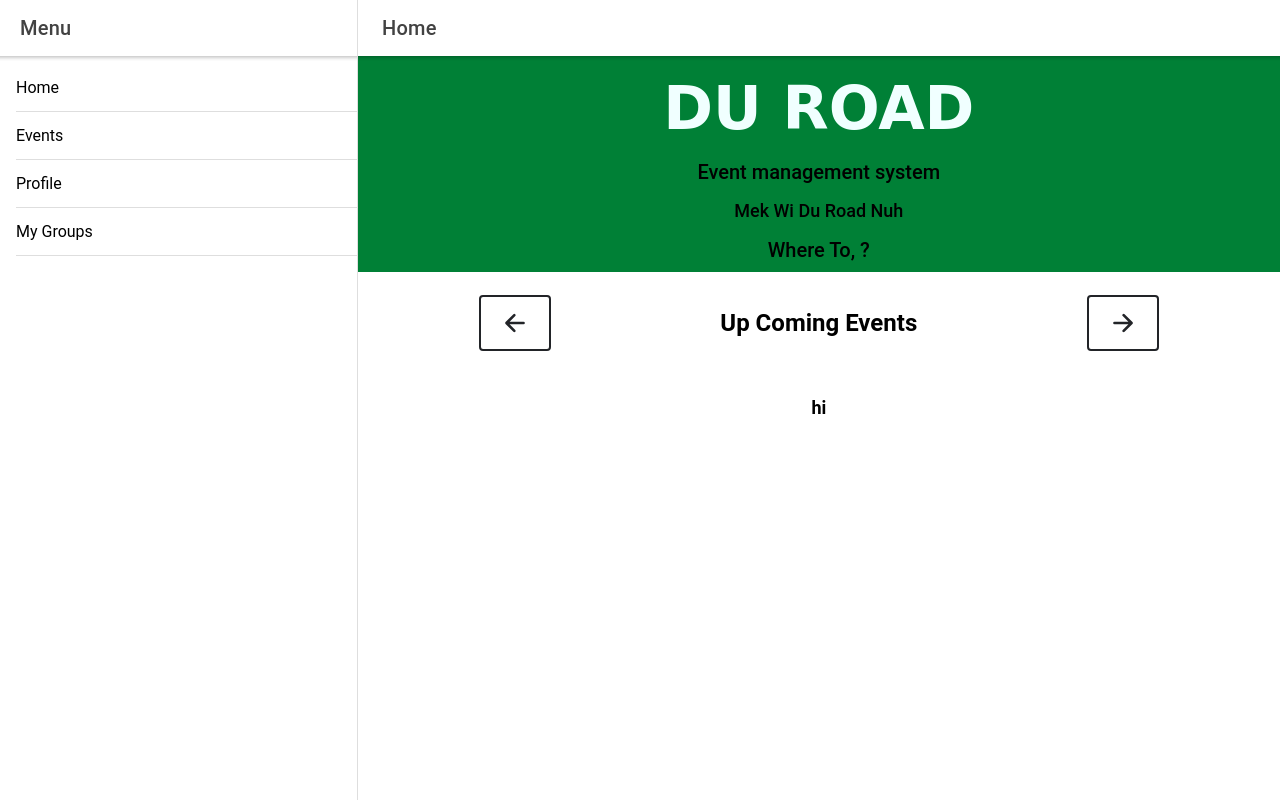
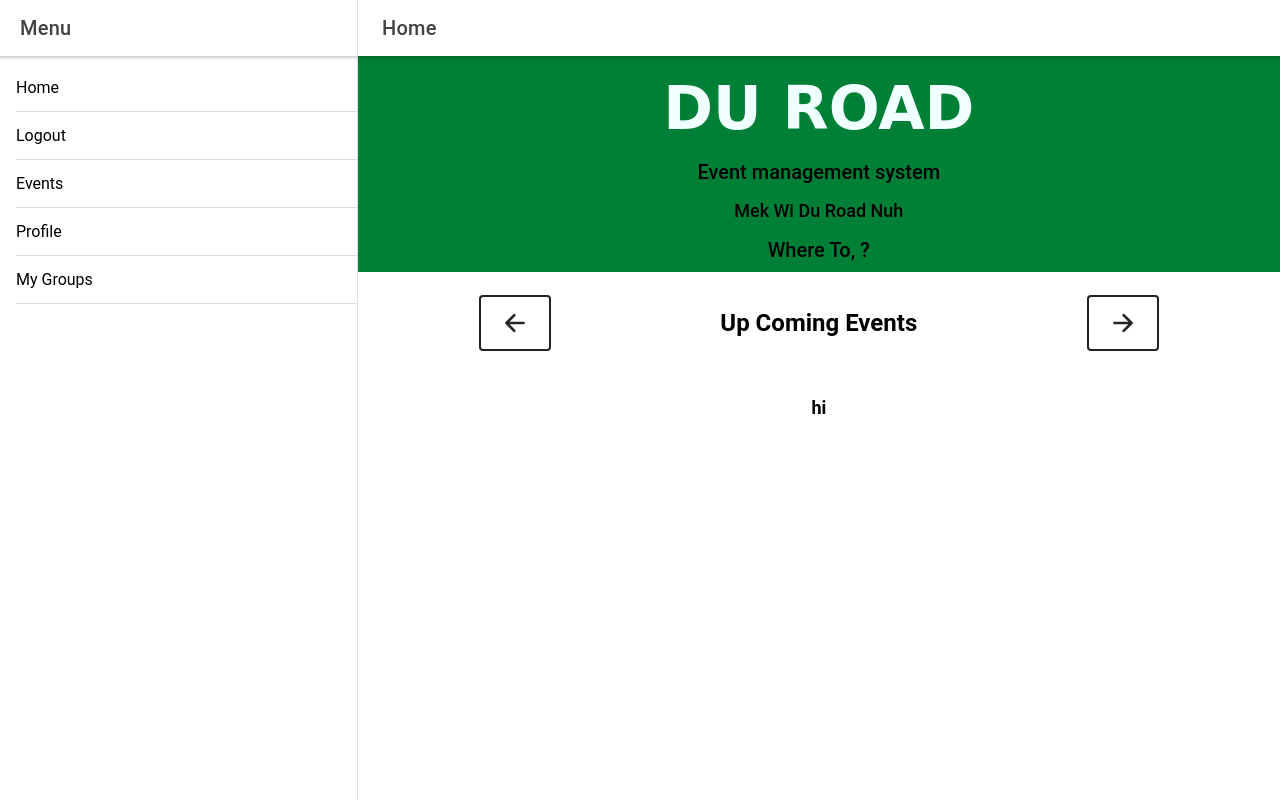
Before and after one commit to QualityAssuredNCBUWI/scrum9-event-management, a React (Create React App) app: page /home in a window 1280 px wide. Built offline with nearby package versions, Linux system fonts and the light colour scheme; no server answers; sample sign-in values are in the browser's storage.

Commit message:
log out funcionality

```diff
--- a/src/components/Menu.tsx
+++ b/src/components/Menu.tsx
@@ -4,6 +4,10 @@ import { IonItem, IonContent, IonHeader, IonList, IonMenu, IonTitle, IonToolbar}
 interface ContainerProps {auth:boolean}
 
 const Menu: React.FC<ContainerProps> = ({auth}) => {
+  const logout = async() =>{
+    await localStorage.clear()
+    console.log('hit')
+  }
   return (
     <IonMenu contentId="page">
         <IonHeader>
@@ -21,7 +25,7 @@ const Menu: React.FC<ContainerProps> = ({auth}) => {
          :
             <IonList>
             <IonItem routerLink="/home">Home</IonItem>
-            {/* <IonItem routerLink="/login">Logout</IonItem> */}
+            <IonItem onClick={() => logout() }routerLink="/login">Logout</IonItem>
             <IonItem routerLink="/events">Events</IonItem>
             <IonItem routerLink="/profile">Profile</IonItem>
             <IonItem routerLink="/groups">My Groups</IonItem>
--- a/src/pages/Home.tsx
+++ b/src/pages/Home.tsx
@@ -17,7 +17,7 @@ import {
   useIonViewWillEnter,
 } from '@ionic/react';
 import {arrowBackOutline, arrowForwardOutline} from 'ionicons/icons'
-import { useState } from 'react';
+import { useRef, useState } from 'react';
 import Menu from '../components/Menu';
 import { API_LOC, isloggedin } from '../services/ApiServices';
 import './Home.css';
@@ -25,7 +25,7 @@ import './Home.css';
 
 const Home: React.FC = () => {
 
-  const [auth] = useState<boolean>(isloggedin());
+  const [auth, setAuth] = useState<boolean>(isloggedin());
   const [name, setName] = useState<string>();
 
   const onNextSlide = () => {
@@ -37,7 +37,6 @@ const Home: React.FC = () => {
     const htmlslides = document.querySelector('ion-slides');
     if (htmlslides) htmlslides.slidePrev();
   };
-
 
 
 
--- a/src/services/ApiServices.tsx
+++ b/src/services/ApiServices.tsx
@@ -9,13 +9,20 @@ export const API_LOC = 'https://du-road-api.herokuapp.com/'
 // Development (Place your server here!)
 // export const API_LOC = 'http://127.0.0.1:8079/'
 
-export function login_user(body:LoginCred){
+export let events = [];
+
+export function logout(body:LoginCred){
     // send request to endpoint
-    console.log("called");
+    localStorage.clear()
+
 }
 
 export function sign_up(body:object){
     console.log(body)
+}
+
+export function getEvents() {
+
 }
 
 export function isloggedin(){
```
